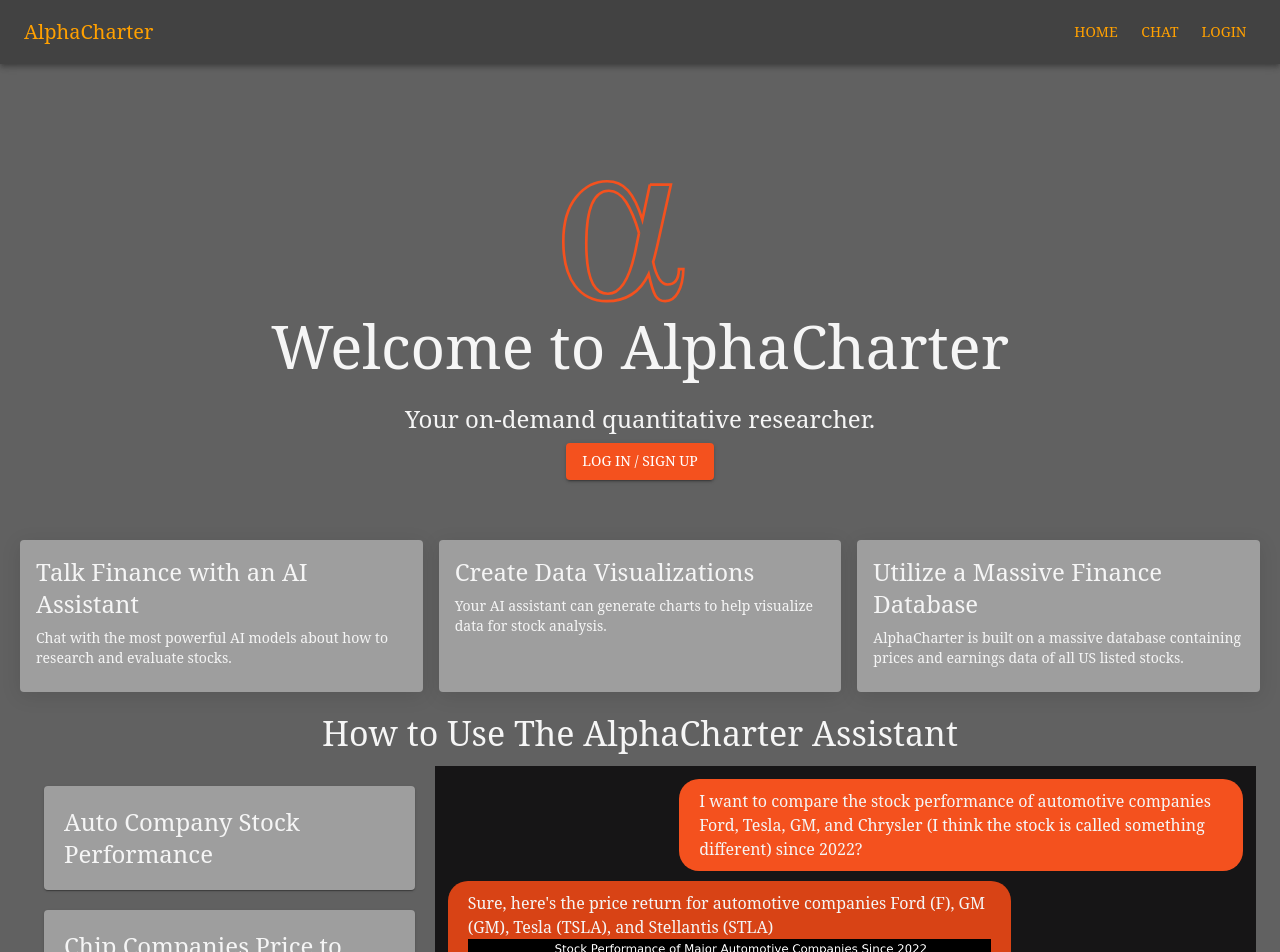
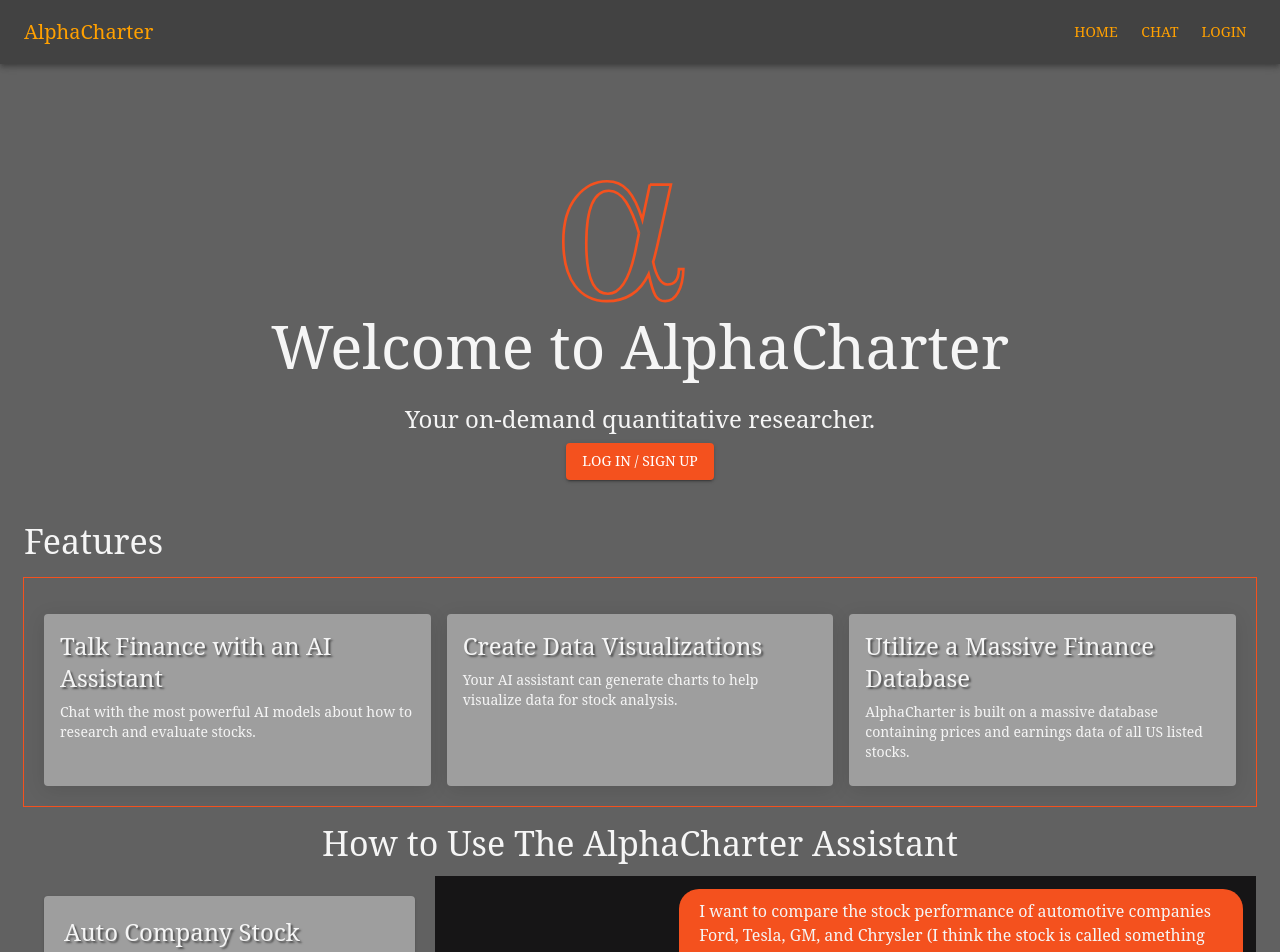
Before and after one commit to SailingSF/alphacharter-frontend, a React (Create React App) app: page / in a window 1280 px wide. Shown: the top 952 px of the page. Built offline with nearby package versions, Linux system fonts and the light colour scheme.

Commit message:
add shadows

```diff
--- a/src/components/AppDemo.jsx
+++ b/src/components/AppDemo.jsx
@@ -52,7 +52,7 @@
           {Object.keys(demoChats).map((key) => (
             <Card key={key} style={{ padding: '20px', backgroundColor: theme.palette.background.surface, marginBottom: '20px' }} onClick={() => setActiveChat(demoChats[key])}>
               <CardActionArea>
-                <Typography variant="h5">
+                <Typography variant="h5" sx={{ textShadow: '2px 2px 2px rgba(0, 0, 0, 0.5)' }}>
                   {demoChats[key].title}
                 </Typography>
               </CardActionArea>
--- a/src/components/FeatureCards.jsx
+++ b/src/components/FeatureCards.jsx
@@ -1,6 +1,6 @@
 import React from 'react';
 import { useTheme } from '@mui/material/styles';
-import { Grid, Card, CardContent, Typography } from '@mui/material';
+import { Container, Box, Grid, Card, CardContent, Typography } from '@mui/material';
 
 function FeatureCards() {
     const theme = useTheme();
@@ -12,6 +12,10 @@
     ];
 
     return (
+        <Container maxWidth='xl'>
+            <Typography variant='h4'>Features</Typography>
+            <Box sx={{ marginBottom: '1rem', marginTop: '2rem', outline: `1px solid ${theme.palette.primary.main}` }}>
+
             <Grid container spacing={2} style={{ padding: '20px'}}>
             {features.map((feature, index) => (
                 <Grid item xs={12} sm={6} md={4} key={index}>
@@ -25,7 +29,7 @@
                     height: '100%'
                 }} elevation={3}>
                     <CardContent>
-                <Typography gutterBottom variant="h5" component="h2">
+                    <Typography gutterBottom variant="h5" component="h2" sx={{ textShadow: '2px 2px 2px rgba(0, 0, 0, 0.5)' }}>
                         {feature.title}
                     </Typography>
                     <Typography variant="body2">
@@ -36,6 +40,8 @@
                 </Grid>
             ))}
             </Grid>
+            </Box>
+        </Container>
     );
 }
 
```
Lines whose indentation alone changed are shown as unchanged.
